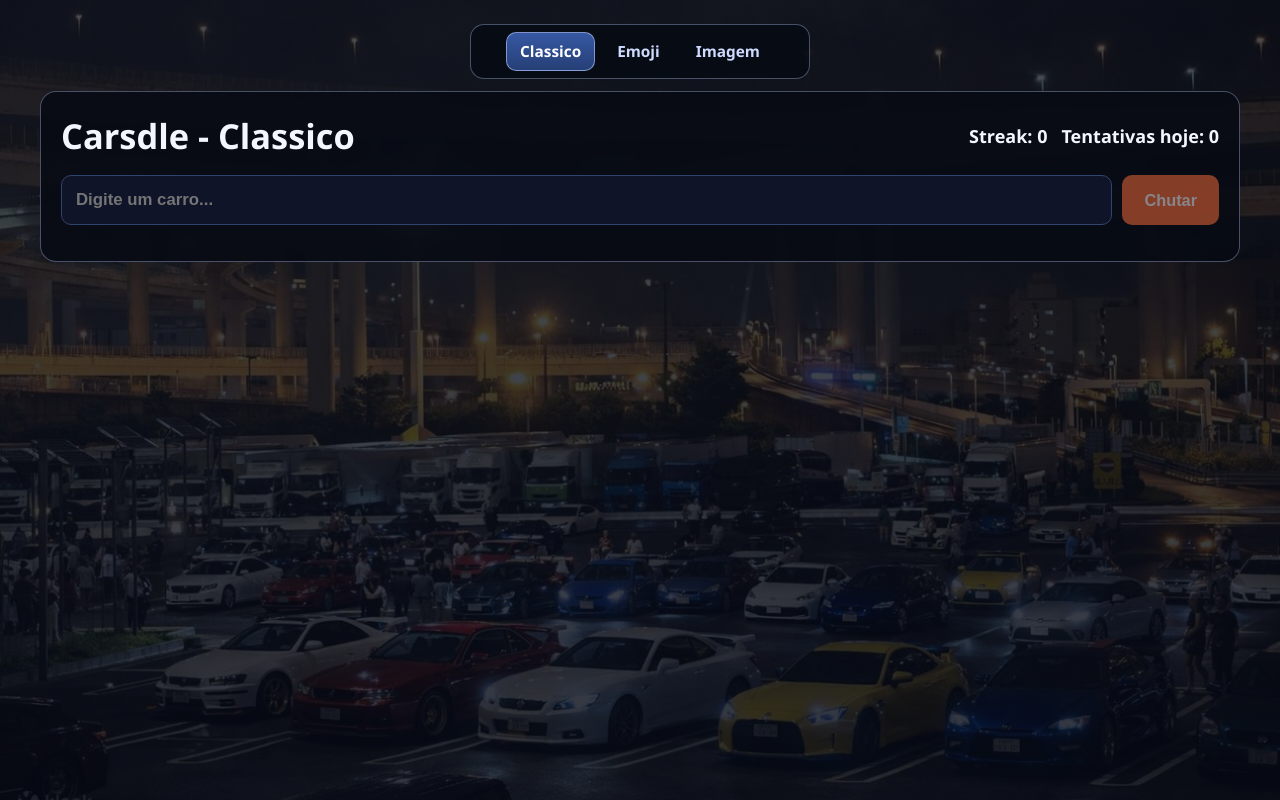
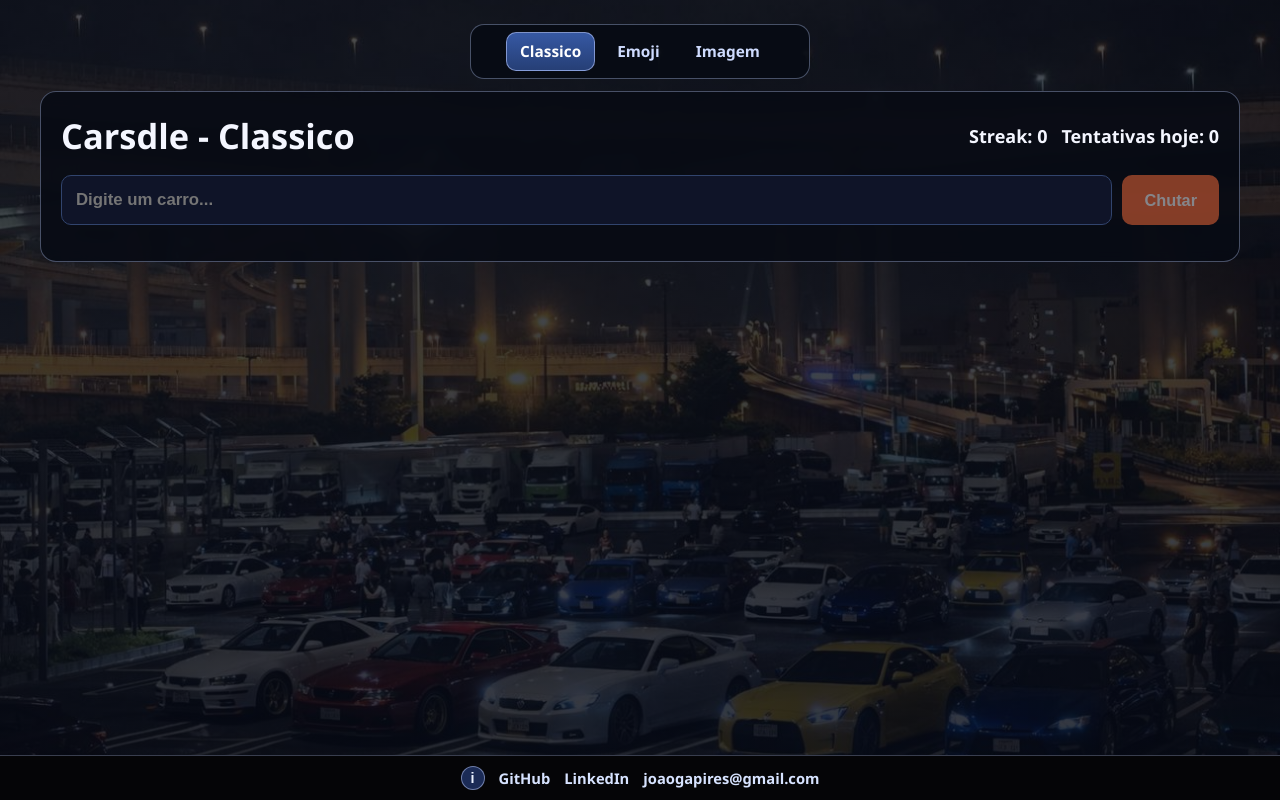
Before and after one commit to jpdevr/APICars, an Angular app in the folder FrontEnd/carsdle/: page /classic in a window 1280 px wide. Built offline with nearby package versions, Linux system fonts and the light colour scheme.

Commit message:
-Feat: adicionado um rodapé pra identificação dos criadores

```diff
--- a/FrontEnd/carsdle/src/app/app.html
+++ b/FrontEnd/carsdle/src/app/app.html
@@ -5,5 +5,23 @@
     <a routerLink="/image-game" routerLinkActive="active" [routerLinkActiveOptions]="{ exact: true }">Imagem</a>
   </nav>
 
-  <router-outlet />
+  <div class="page-content">
+    <router-outlet />
+  </div>
+
+  <footer class="site-footer">
+    <div class="footer-content">
+      <button
+        class="info-chip"
+        type="button"
+        title="Informacoes de contato e autoria"
+        aria-label="Informacoes de contato e autoria"
+      >
+        i
+      </button>
+      <a href="https://github.com/jpdevr" target="_blank" rel="noopener noreferrer">GitHub</a>
+      <a href="https://www.linkedin.com/in/jpdevr324/" target="_blank" rel="noopener noreferrer">LinkedIn</a>
+      <a href="mailto:joaogapires@gmail.com">joaogapires@gmail.com</a>
+    </div>
+  </footer>
 </main>
--- a/FrontEnd/carsdle/src/app/app.scss
+++ b/FrontEnd/carsdle/src/app/app.scss
@@ -12,6 +12,12 @@
   padding: 24px;
   position: relative;
   z-index: 2;
+  display: flex;
+  flex-direction: column;
+}
+
+.page-content {
+  flex: 1;
 }
 
 .mode-nav {
@@ -43,6 +49,48 @@
   border-color: rgba(186, 202, 255, 0.6);
 }
 
+.site-footer {
+  margin: auto -24px -24px;
+  width: calc(100% + 48px);
+  padding: 10px 16px;
+  background: #050507;
+  border-top: 1px solid rgba(168, 184, 228, 0.32);
+}
+
+.footer-content {
+  width: min(1200px, 100%);
+  margin: 0 auto;
+  display: flex;
+  gap: 14px;
+  align-items: center;
+  justify-content: center;
+}
+
+.info-chip {
+  width: 24px;
+  height: 24px;
+  border-radius: 999px;
+  border: 1px solid rgba(168, 184, 228, 0.6);
+  background: #1b2b56;
+  color: #eaf1ff;
+  font-size: 0.9rem;
+  font-weight: 900;
+  line-height: 1;
+  cursor: default;
+}
+
+.site-footer a {
+  color: #d7e3ff;
+  text-decoration: none;
+  font-size: 0.92rem;
+  font-weight: 700;
+}
+
+.site-footer a:hover {
+  color: #ffffff;
+  text-decoration: underline;
+}
+
 @media (max-width: 960px) {
   :host {
     font-size: 16px;
@@ -55,4 +103,14 @@
   .mode-nav {
     margin-bottom: 10px;
   }
+
+  .site-footer {
+    margin: auto -12px -12px;
+    width: calc(100% + 24px);
+    padding: 10px 8px;
+  }
+
+  .footer-content {
+    flex-wrap: wrap;
+  }
 }
```
